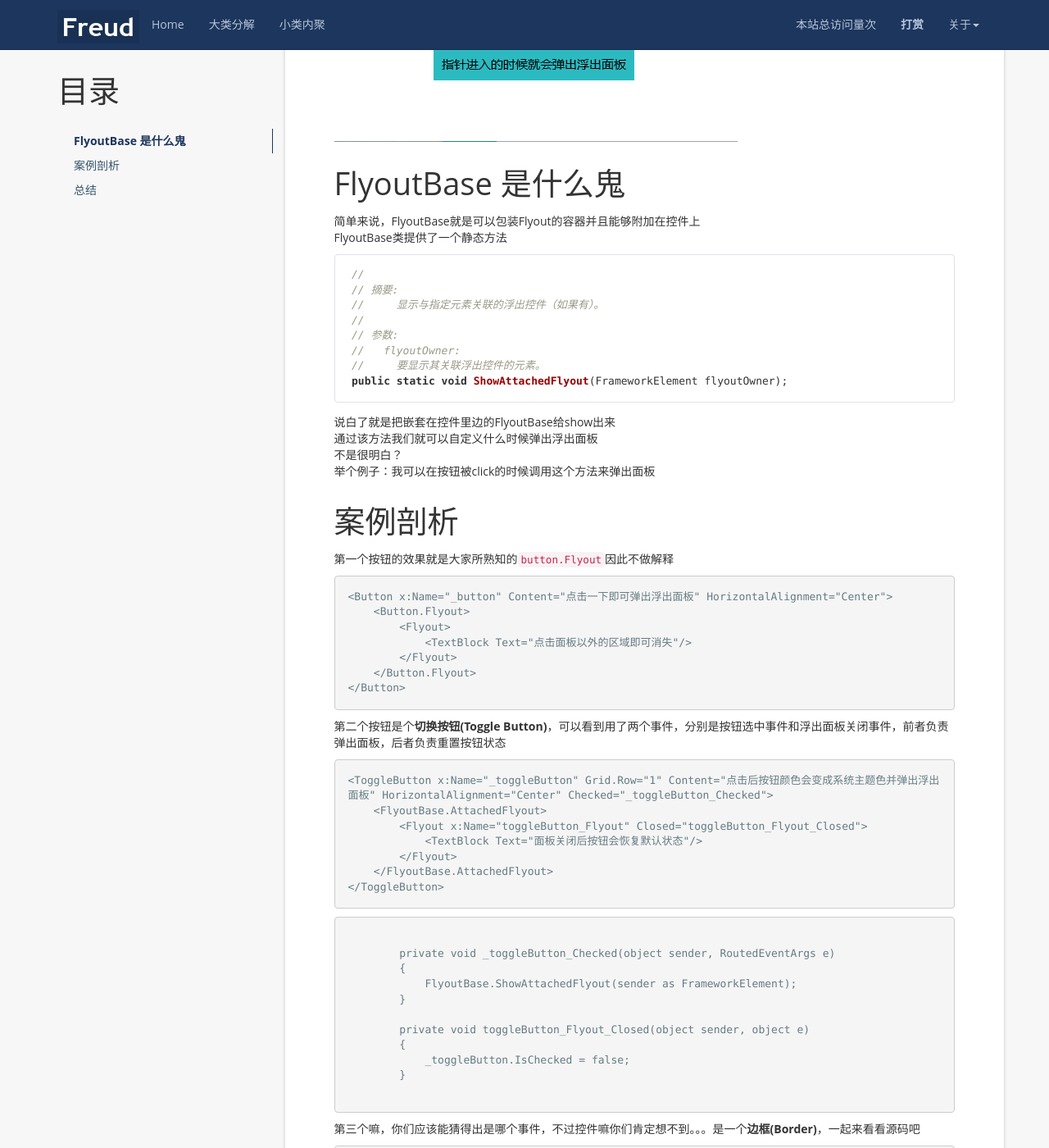
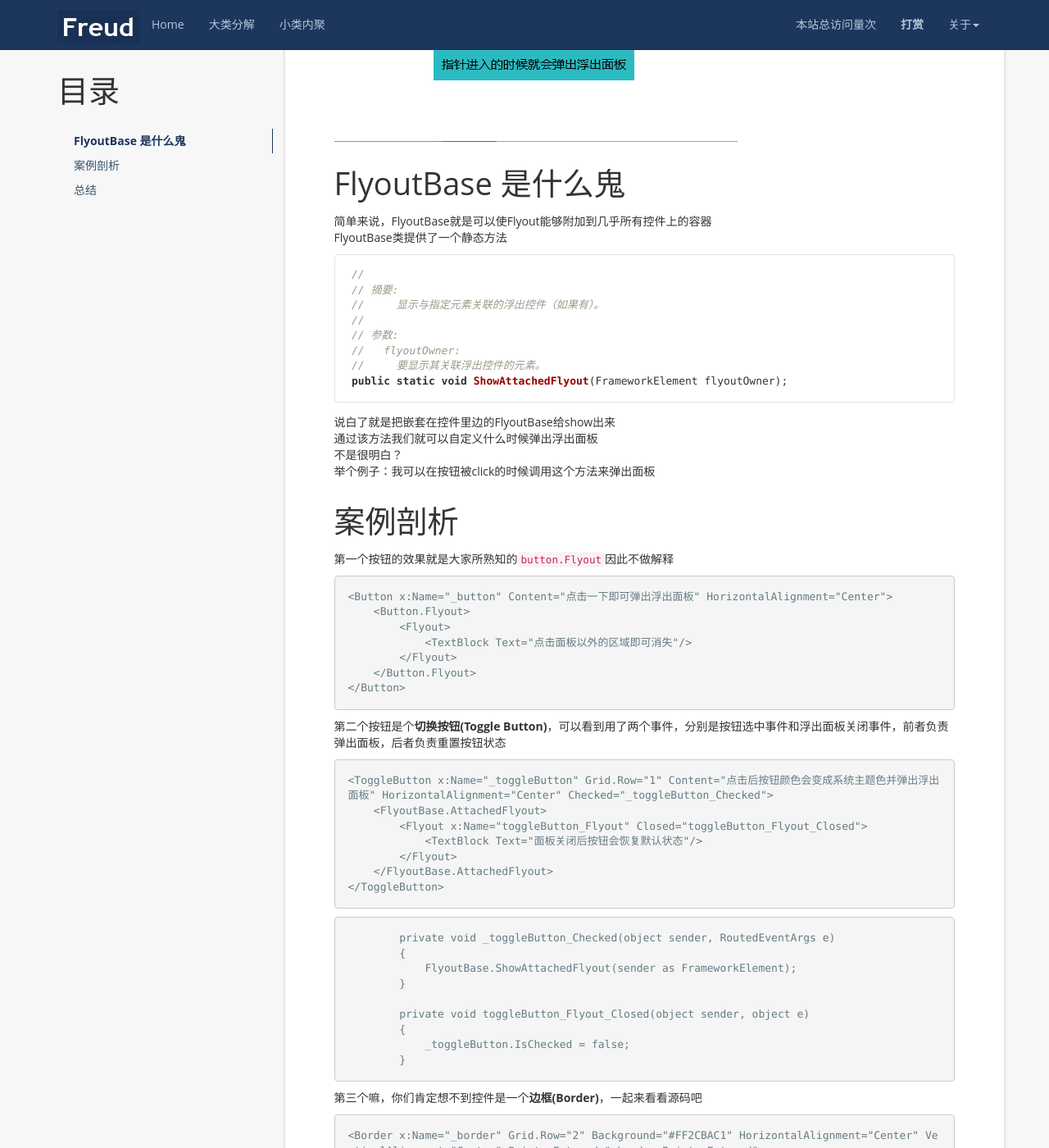
Before and after one commit to kljzndx/My-Blog, a Jekyll site: the page built from _posts/2017-08-20-UWP开发百科之---浮出面板.md, in a window 1280 px wide and 1400 px high, scrolled down 939 px. Shown: the whole window at 82% size. Built offline with Jekyll 4.4.1, drawn with Linux system fonts in a browser that asks for light colours; nearby versions of some CDN libraries; comment, search, counter and statistics services are not loaded.

Commit message:
Update blogs

````diff
--- a/_posts/2017-08-20-UWP开发百科之---浮出面板.md
+++ b/_posts/2017-08-20-UWP开发百科之---浮出面板.md
@@ -14,7 +14,7 @@ tags: [UWP,浮出面板]
 FlyoutBase 是什么鬼
 ==============================================
 
-简单来说，FlyoutBase就是可以包装Flyout的容器并且能够附加在控件上
+简单来说，FlyoutBase就是可以使Flyout能够附加到几乎所有控件上的容器
 FlyoutBase类提供了一个静态方法
 ```c#
 //
@@ -56,7 +56,6 @@ public static void ShowAttachedFlyout(FrameworkElement flyoutOwner);
 </ToggleButton>
 ```
 ```C#
-
         private void _toggleButton_Checked(object sender, RoutedEventArgs e)
         {
             FlyoutBase.ShowAttachedFlyout(sender as FrameworkElement);
@@ -66,9 +65,8 @@ public static void ShowAttachedFlyout(FrameworkElement flyoutOwner);
         {
             _toggleButton.IsChecked = false;
         }
-
 ```
-第三个嘛，你们应该能猜得出是哪个事件，不过控件嘛你们肯定想不到。。。是一个**边框(Border)**，一起来看看源码吧
+第三个嘛，你们肯定想不到控件是一个**边框(Border)**，一起来看看源码吧
 
 ```XAML
 <Border x:Name="_border" Grid.Row="2" Background="#FF2CBAC1" HorizontalAlignment="Center" VerticalAlignment="Center" PointerEntered="_border_PointerEntered">
````
